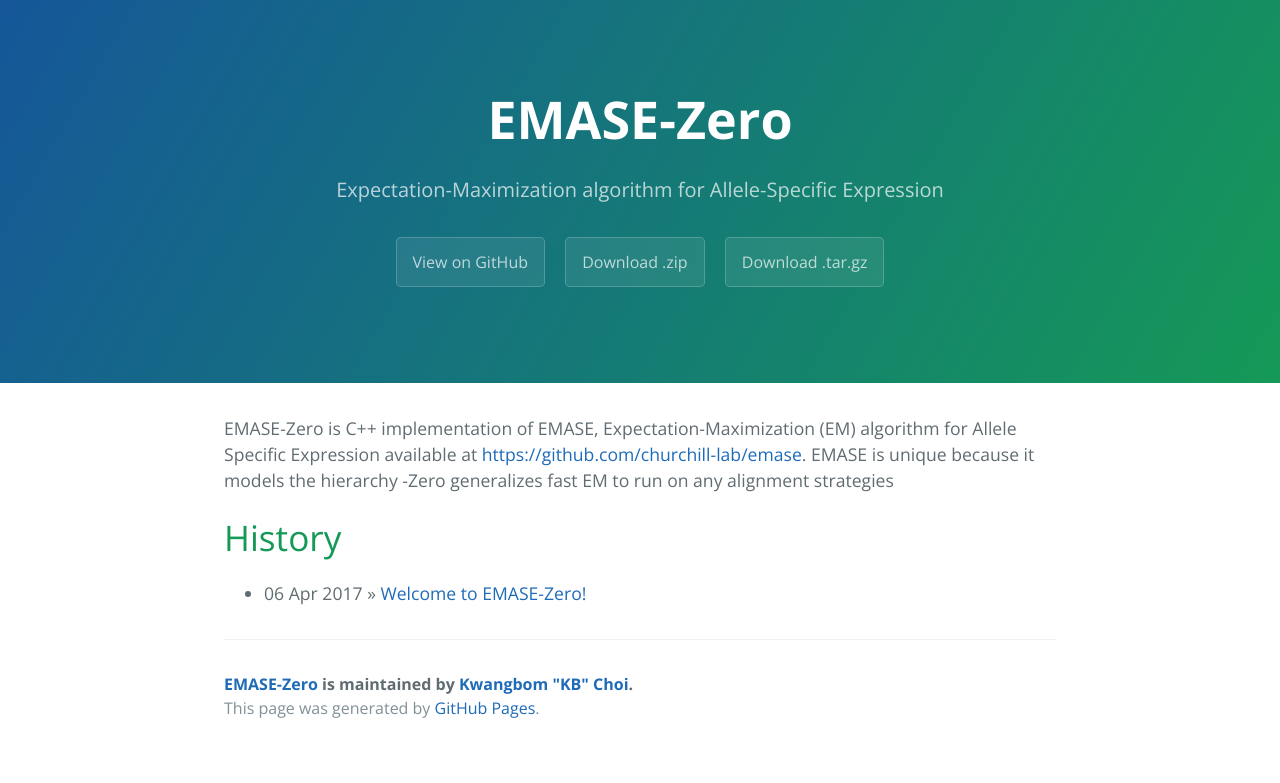
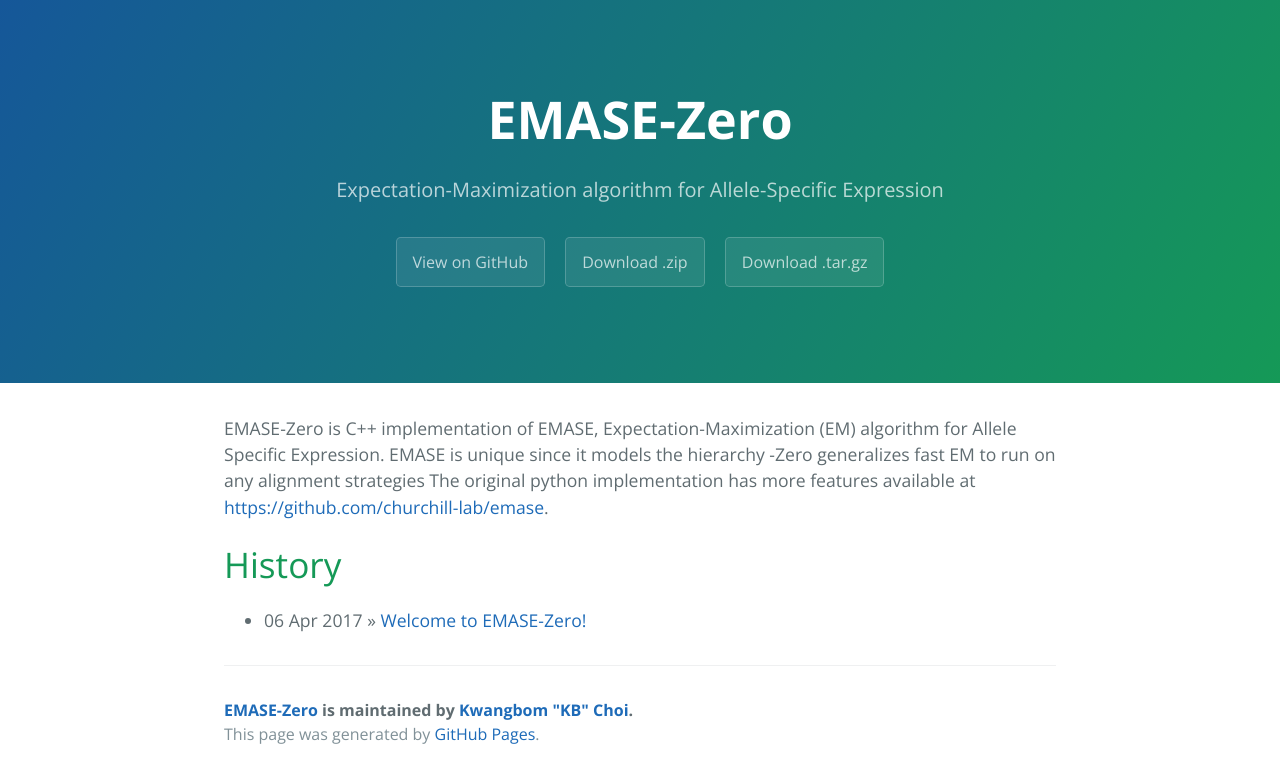
Before and after one commit to churchill-lab/emase-zero, a Jekyll site: the page built from docs/index.html, in a window 1280 px wide. Shown: the top 783 px of the page. Built offline with Jekyll 4.4.1, drawn with Linux system fonts in a browser that asks for light colours; the list of posts is cut into pages by our own code.

Commit message:
[kbchoi] Modifying index.html

```diff
--- a/docs/index.html
+++ b/docs/index.html
@@ -4,7 +4,7 @@ title: {{ site.name }}
 ---
 
 <p>EMASE-Zero is C++ implementation of EMASE, Expectation-Maximization (EM) algorithm
-for Allele Specific Expression available at <a href="https://github.com/churchill-lab/emase">https://github.com/churchill-lab/emase</a>. EMASE is unique because it models the hierarchy -Zero generalizes fast EM to run on any alignment strategies</p>
+for Allele Specific Expression. EMASE is unique since it models the hierarchy -Zero generalizes fast EM to run on any alignment strategies The original python implementation has more features  available at <a href="https://github.com/churchill-lab/emase">https://github.com/churchill-lab/emase</a>. </p>
 
 <div id="home">
   <h1>History</h1>
```
